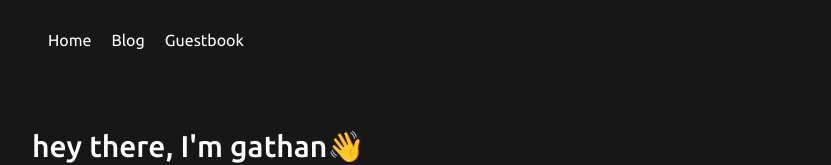
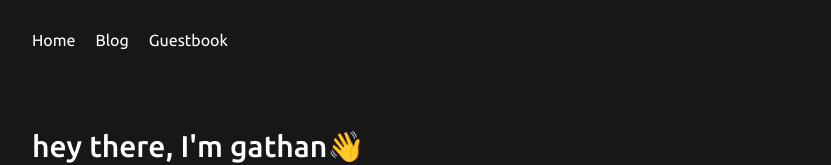
Before and after one commit to gthnmp/gmahesa.com, a Next.js app: page / in a window 1280 px wide. Shown: the top 165 px of the page, without its empty margins (224-1055 px from the left). Built offline with nearby package versions, Linux system fonts and the light colour scheme; no server answers.

Commit message:
Navbar horizontal padding adjustment

```diff
--- a/components/navbar/index.tsx
+++ b/components/navbar/index.tsx
@@ -5,7 +5,7 @@ import {BiLogOut} from 'react-icons/bi'
 
 export default function Navbar ({session} : {session : any}) {
   return(
-    <nav className="absolute top-0 w-full h-20 flex justify-between items-center px-4 text-sm md:text-base">
+    <nav className="absolute top-0 w-full h-20 flex justify-between items-center text-sm md:text-base">
       <div className="flex gap-5 items-center">
         <Link href="/"> Home </Link>
         <Link href="/blog"> Blog </Link>
```
